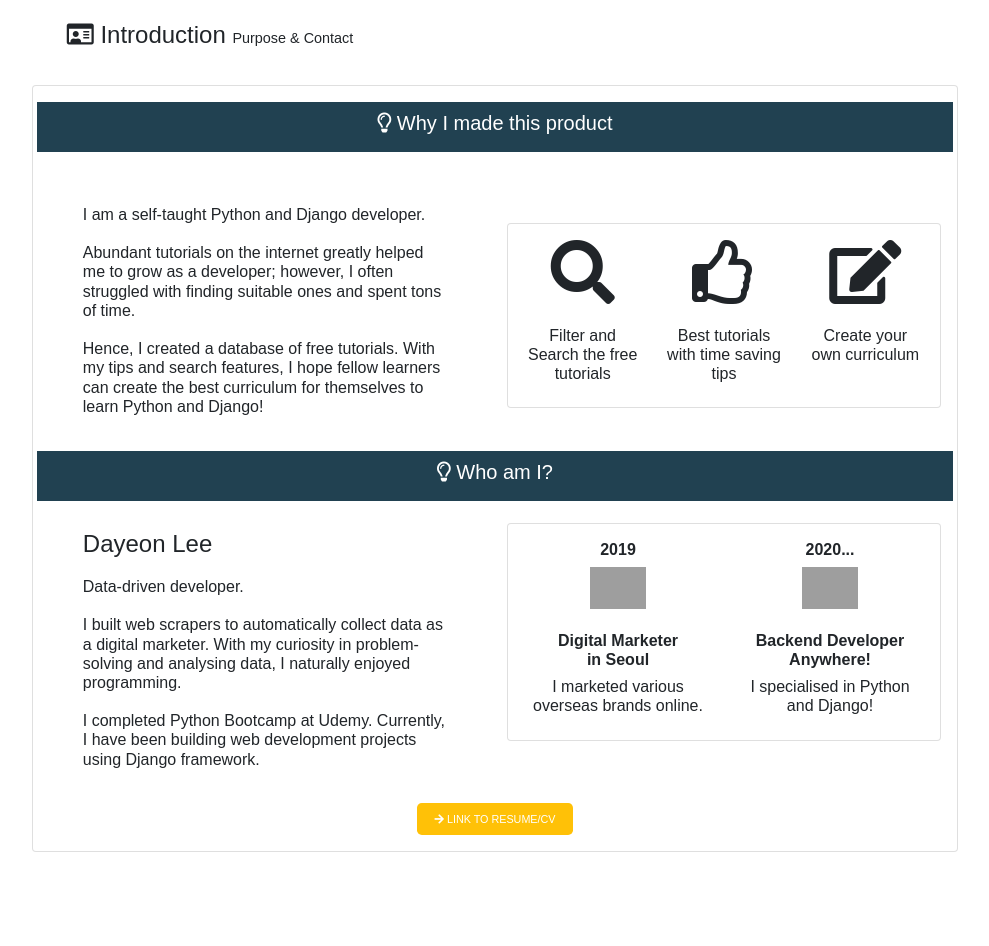
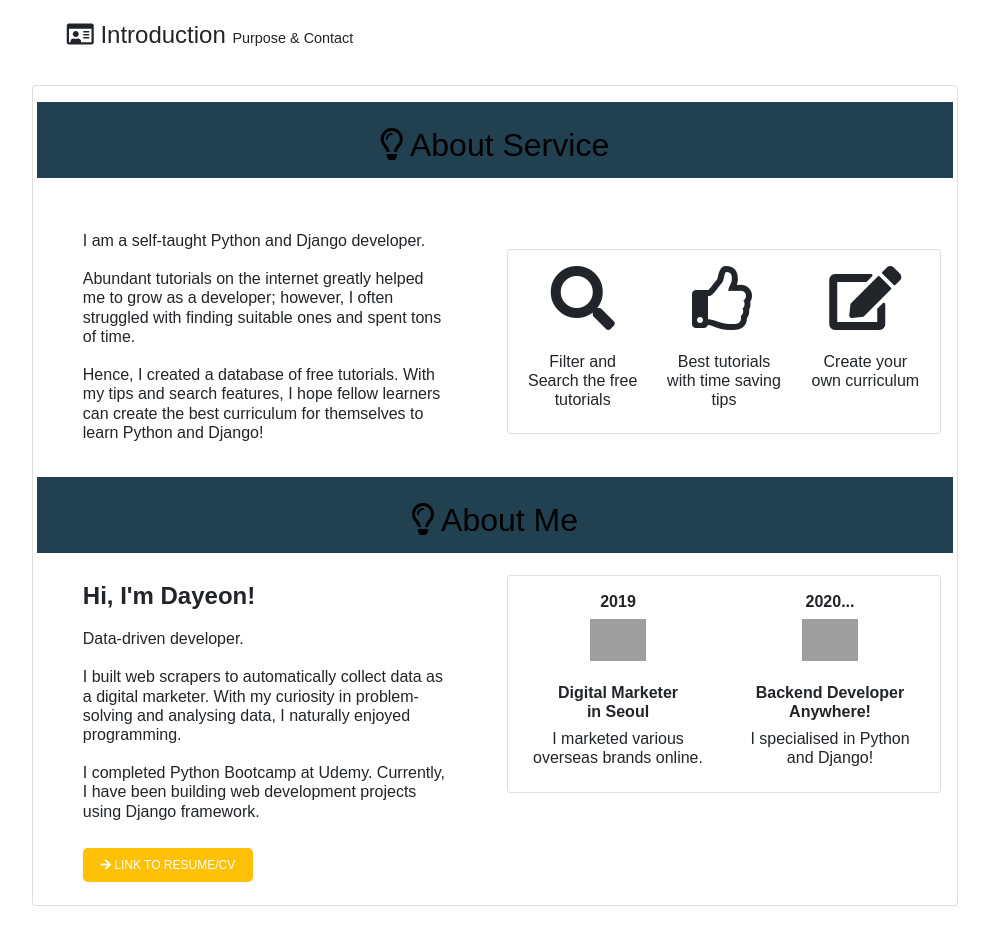
Before and after one commit to day-lee/2021_Tutorial_Base, a Django app: page /contact/ in a window 1280 px wide. Shown: the part 57-1003 px from the top of the page, without its empty margins (145-1134 px from the left). Run offline with Django 3.2, Linux system fonts and the light colour scheme; some libraries are stand-ins or nearby versions; grey boxes are pictures that could not be loaded.

```diff
--- a/templates/contact.html
+++ b/templates/contact.html
@@ -20,7 +20,7 @@
           <div class="card card-body ">
             <div class="row intro-container">
                   <div class="col-md">
-                      <h5><i class="far fa-lightbulb"></i> Why I made this product</h5></div></div><br>
+                      <h1><i class="far fa-lightbulb"></i> About Service </h1></div></div><br>
                   <div class="row">
                     <div class="col-sm-6 intro-statement">
                     <br>
@@ -57,13 +57,13 @@
 
             <div class="row intro-container">
                 <div class="col-md">
-                    <h5><i class="far fa-lightbulb"></i> Who am I?</h5>
+                    <h1><i class="far fa-lightbulb"></i> About Me</h1>
                 </div>
             </div><br>
 
             <div class="row">
                 <div class="col-sm-6 intro-statement">
-                     <h2> Dayeon Lee </h2>
+                    <h2><strong> Hi, I'm Dayeon! </strong> </h2>
                         <h6>Data-driven developer. <br><br>
                             I built web scrapers to automatically collect data as a digital marketer.
                             With my curiosity in problem-solving and analysing data, I naturally enjoyed programming.
@@ -71,6 +71,8 @@
                             I completed Python Bootcamp at Udemy.
                             Currently, I have been building web development projects using Django framework.<br><br>
                         </h6>
+                                 <a href="https://linkedin.com/in/dyleee" target="_blank" class="btn btn-lg btn-warning goto-cv ">
+                 <i class="fas fa-arrow-right"></i> Link to Resume/CV </a>
                 </div>
 
         <div class="col-sm-6 ">
@@ -91,13 +93,13 @@
                       <br><br>
                       <h6><strong>Backend Developer<br>Anywhere!</strong></h6>
                       <h6>I specialised in Python and Django!</h6>
+
                  </div>
               </div>
            </div>
         </div>
       </div>
-             <a href="https://linkedin.com/in/dyleee" target="_blank" class="btn btn-lg btn-warning goto-cv ">
-                 <i class="fas fa-arrow-right"></i> Link to Resume/CV </a>
+
     </div>
 </div>
       </div>
```
